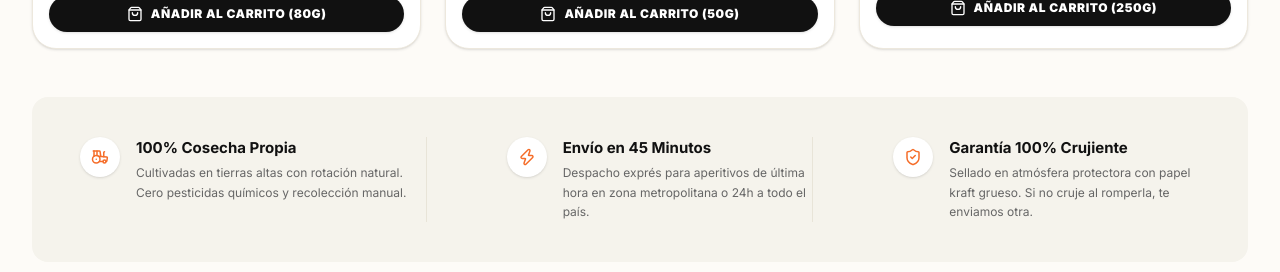
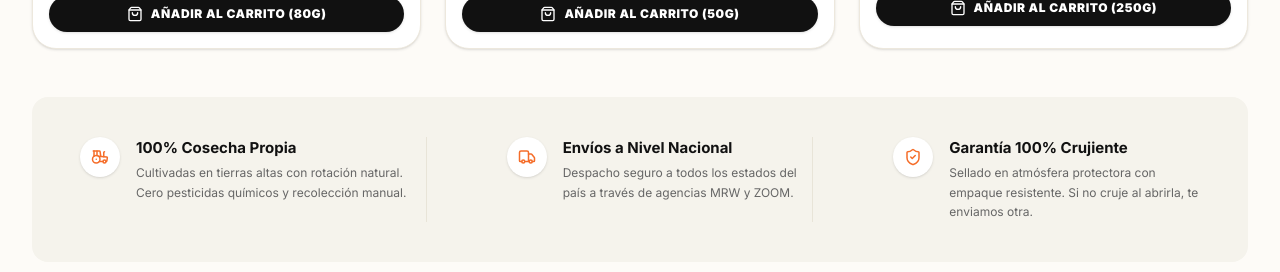
Before and after one commit to Leotorresdev/GabChips, a Next.js app: page / in a window 1280 px wide. Shown: the part 2100-2372 px from the top of the page. Built offline with nearby package versions, Linux system fonts and the light colour scheme; no server answers.

Commit message:
Actualizacion de beneficios: reemplazo de envios en 45 min por Envios a Nivel Nacional (MRW y ZOOM)

```diff
--- a/src/components/shop/Features.tsx
+++ b/src/components/shop/Features.tsx
@@ -1,7 +1,7 @@
 "use client";
 
 import { motion } from "framer-motion";
-import { Tractor, Zap, ShieldCheck } from "lucide-react";
+import { Tractor, Truck, ShieldCheck } from "lucide-react";
 
 const features = [
   {
@@ -10,14 +10,14 @@ const features = [
     desc: "Cultivadas en tierras altas con rotación natural. Cero pesticidas químicos y recolección manual.",
   },
   {
-    icon: Zap,
-    title: "Envío en 45 Minutos",
-    desc: "Despacho exprés para aperitivos de última hora en zona metropolitana o 24h a todo el país.",
+    icon: Truck,
+    title: "Envíos a Nivel Nacional",
+    desc: "Despacho seguro a todos los estados del país a través de agencias MRW y ZOOM.",
   },
   {
     icon: ShieldCheck,
     title: "Garantía 100% Crujiente",
-    desc: "Sellado en atmósfera protectora con papel kraft grueso. Si no cruje al romperla, te enviamos otra.",
+    desc: "Sellado en atmósfera protectora con empaque resistente. Si no cruje al abrirla, te enviamos otra.",
   },
 ];
 
```
